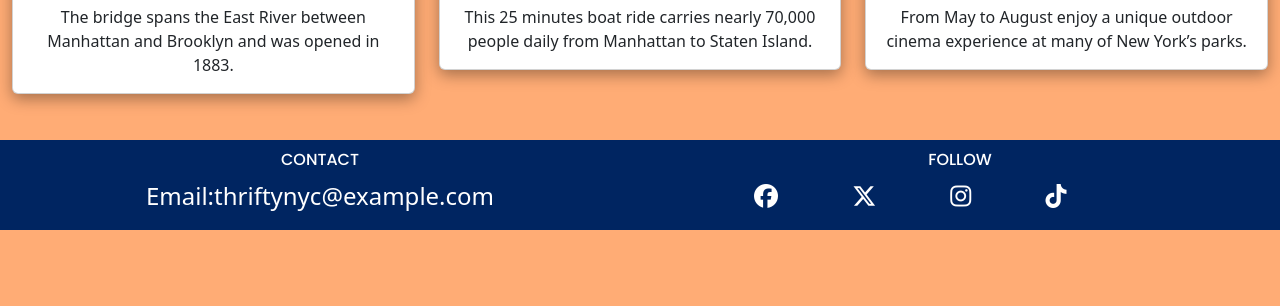
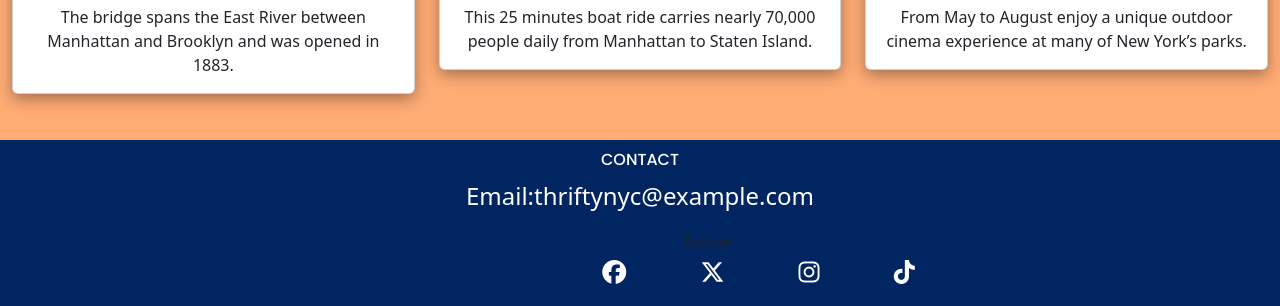
Before and after one commit to Cath127/mp1-new-york, a plain HTML site: page index.html in a window 1280 px wide. Shown: the part 4526-4832 px from the top of the page. Before the commit the page ends 4756 px from the top, so only its background shows below. Drawn offline with nearby package versions, Linux system fonts and the light colour scheme.

Commit message:
Footer layout changed for small devices

```diff
--- a/assets/css/style.css
+++ b/assets/css/style.css
@@ -259,15 +259,26 @@ h6 {
 /* -------------------------------------------------------------------- Footer Container */
 .footer-container {
     background-color: #002561;
+    display: flex;
+    flex-direction: row;
+    justify-content: center;
     min-height: 60px;
-}
-
-.thrifty-email {
-    padding-left: 10px;
+    text-align: center;
 }
 
 .social-links li {
     display: inline-block;
+}
+
+
+
+
+.social-links li {
+    display: inline-block;
+    column-gap: 30px;
+    justify-content: center;
+    margin: 0;
+    text-align: center;
 }
 
 /* ---------------------------------------------------------------------Media Queries */
@@ -277,10 +288,12 @@ h6 {
     border-bottom: 20px;
 }
 
-.social-links li {
-    padding-left: 30px;
+/* .social-links li {
+    align-items: center;
+    justify-content: center;
+    margin: 0;
     vertical-align: middle;
-}
+} */
 }
 
 /* Medium devices (tablets, 768px and up) */
--- a/index.html
+++ b/index.html
@@ -44,7 +44,6 @@
             </div>
           </div>
         </section>
-    <!-- </div>  -->
 
       <!-- Intro-->
         <div class="container-fluid intro-container">
@@ -283,7 +282,7 @@
               <h6>Contact</h6>
               <p>Email:thriftynyc@example.com</p> <a href="https://hotmail.com"  target="_blank"></a>
             </div>
-            <div class="col">
+            <div class="col-10 offset-2"
               <h6>Follow</h6>
               <ul class="social-links">
                 <li>
```
